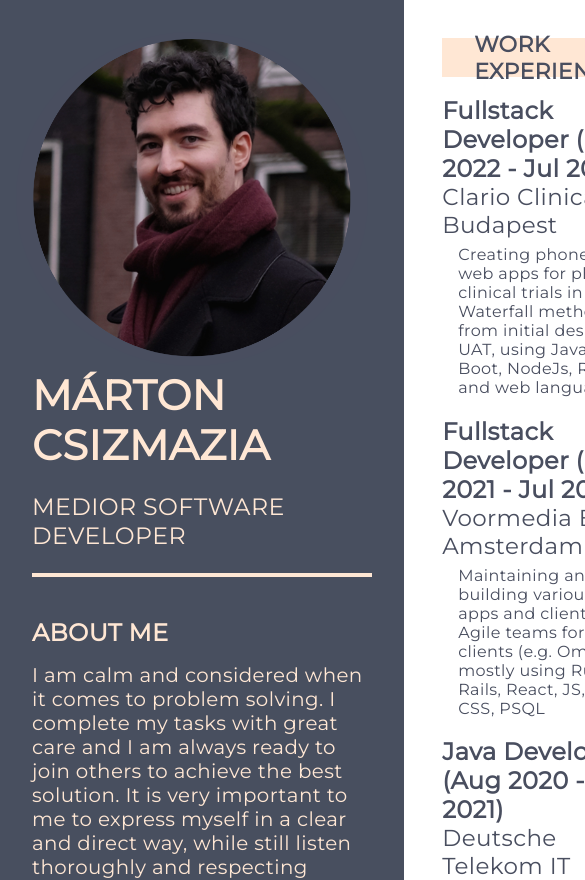
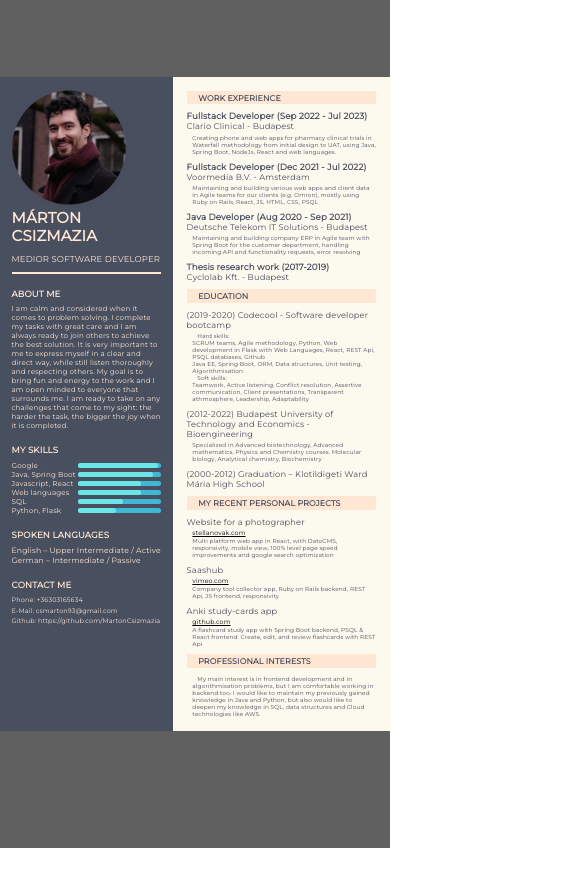
Before and after one commit to martoncsizmazia93/cvinreact, a React (Create React App) app: page / in a window 390 px wide. Shown: the top 880 px of the page, 585 px wide, since content can reach past the window. After the commit the page ends 848 px from the top, so only its background shows below. Built offline with nearby package versions, Linux system fonts and the light colour scheme.

Commit message:
phone view added

```diff
--- a/src/App.css
+++ b/src/App.css
@@ -184,3 +184,13 @@ hr.separating-line {
   font-size: 1.1rem;
   text-decoration: underline;
 }
+
+
+@media screen and (max-width: 420px) {
+  .App {
+    padding-top: 5rem;
+    zoom: 0.6;
+    -moz-transform: scale(0.6);
+    padding-bottom: 122px;
+  }
+}
```
